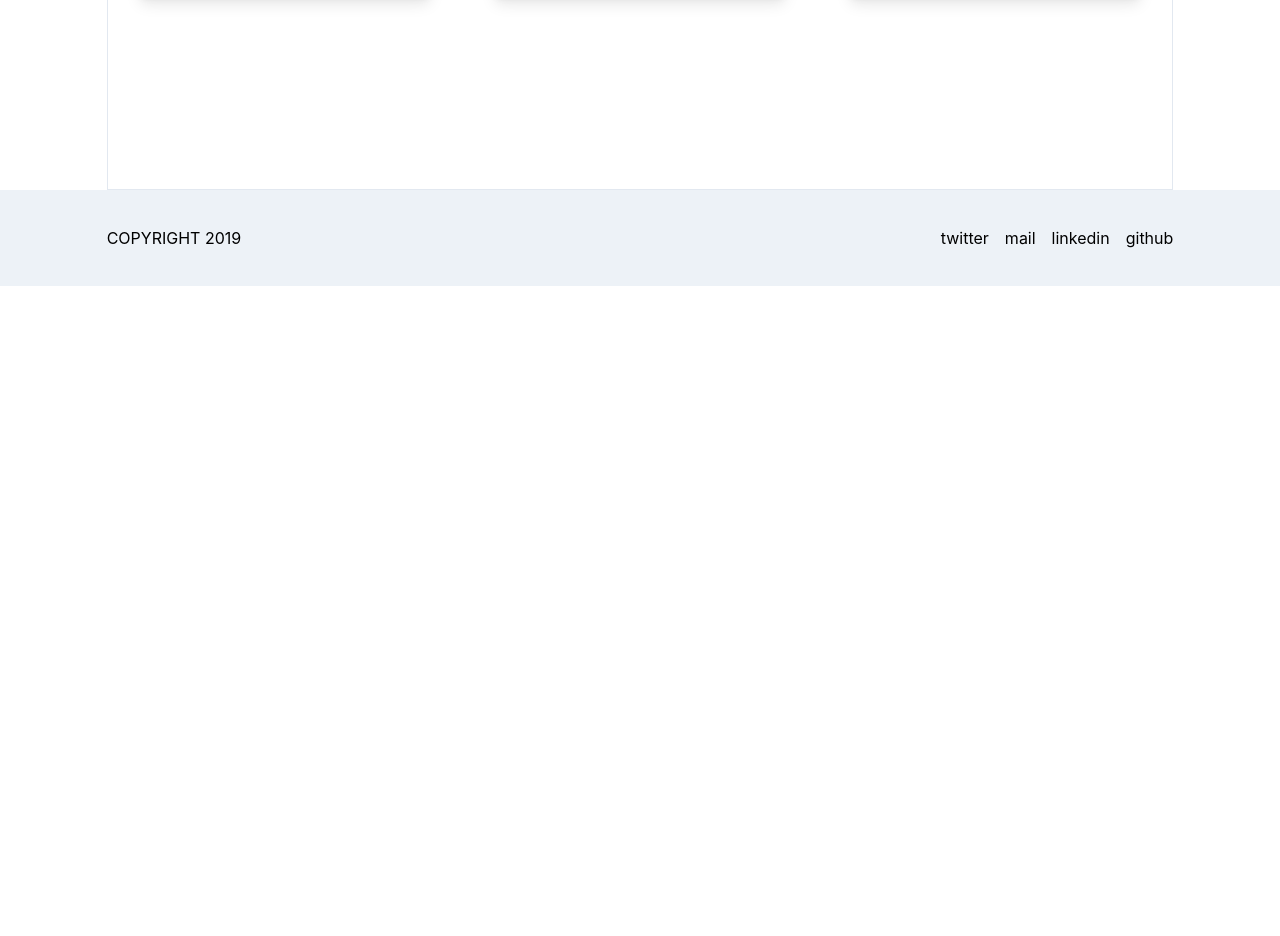
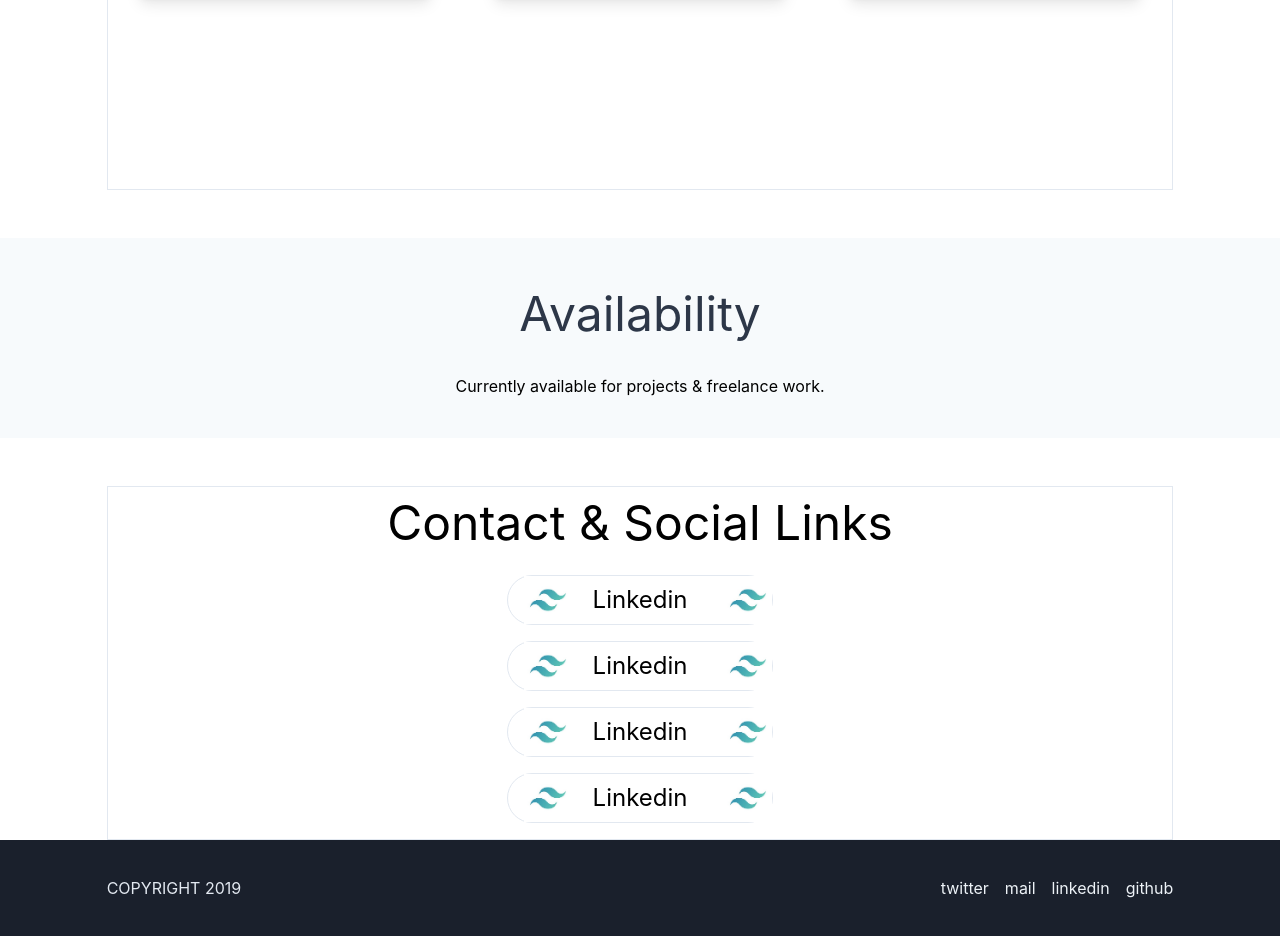
Before and after one commit to luke-joseph/portfolio, a website: page public/index.html in a window 1280 px wide. Shown: the part 1551-2487 px from the top of the page. Before the commit the page ends 1837 px from the top, so only its background shows below. Drawn offline with Linux system fonts and the light colour scheme.

Commit message:
added contact social section stub

```diff
--- a/public/index.html
+++ b/public/index.html
@@ -67,7 +67,7 @@
     </div>
 
     <div id="projects" class="flex flex-col w-full sm:w-10/12 mx-auto border mt-12">
-      <h1 class="text-5xl mb-4">A Few Of My Projects</h1>
+      <h1 class="text-5xl mb-4 text-center">A Few Of My Projects</h1>
       <div id="projects-container" class="flex flex-wrap w-full mb-48">
         <div class="sm:w-1/3 flex flex-col">
           <div class="flex flex-col w-10/12 h-full mx-auto border shadow-lg hover:shadow-none rounded-b-lg">
@@ -126,16 +126,47 @@
       </div>
     </div>
 
+    <div id="Availability" class="flex flex-col w-full mt-12 bg-gray-100 py-10">
+      <div class="w-11/12 lg:w-10/12 xl:w-6/7 mx-auto">
+        <h1 class="text-5xl mb-6 text-center text-gray-800">Availability</h1>
+          <p class="text-center">Currently available for projects & freelance work.</p>
+      </div>
+    </div>
+
+    <div id="contacts-social" class="flex flex-col w-full sm:w-10/12 mx-auto border mt-12">
+      <h1 class="text-5xl mb-4 text-center">Contact & Social Links</h1>
+        <div class="flex items-center border rounded-full w-1/4 mx-auto mb-4 justify-between">
+          <img src="/img/tailwindcss-logo.jpg" alt="" class="ml-4 w-12 h-12 object-contain">
+          <p class="text-2xl">Linkedin</p>
+          <img src="/img/tailwindcss-logo.jpg" alt="" class="ml-4 w-12 h-12 object-contain">
+        </div>
+        <div class="flex items-center border rounded-full w-1/4 mx-auto mb-4 justify-between">
+          <img src="/img/tailwindcss-logo.jpg" alt="" class="ml-4 w-12 h-12 object-contain">
+          <p class="text-2xl">Linkedin</p>
+          <img src="/img/tailwindcss-logo.jpg" alt="" class="ml-4 w-12 h-12 object-contain">
+        </div>
+        <div class="flex items-center border rounded-full w-1/4 mx-auto mb-4 justify-between">
+          <img src="/img/tailwindcss-logo.jpg" alt="" class="ml-4 w-12 h-12 object-contain">
+          <p class="text-2xl">Linkedin</p>
+          <img src="/img/tailwindcss-logo.jpg" alt="" class="ml-4 w-12 h-12 object-contain">
+        </div>
+        <div class="flex items-center border rounded-full w-1/4 mx-auto mb-4 justify-between">
+          <img src="/img/tailwindcss-logo.jpg" alt="" class="ml-4 w-12 h-12 object-contain">
+          <p class="text-2xl">Linkedin</p>
+          <img src="/img/tailwindcss-logo.jpg" alt="" class="ml-4 w-12 h-12 object-contain">
+        </div>
+    </div>
+
   </div>
 
-  <div class="flex w-full nav h-24 bg-gray-200 justify-between">
+  <div class="flex w-full nav h-24 bg-gray-900 justify-between">
     <div class="flex w-10/12 xl:w-6/7 mx-auto justify-between my-auto items-center">
-      <div class="uppercase">copyright 2019</div>
+      <div class="uppercase text-gray-300">copyright 2019</div>
       <ul class="flex">
-        <li class="ml-4 hover:text-blue-500 cursor-pointer"><a href="#">twitter</a></li>
-        <li class="ml-4 hover:text-blue-500 cursor-pointer"><a href="#">mail</a></li>
-        <li class="ml-4 hover:text-blue-500 cursor-pointer"><a href="#">linkedin</a></li>
-        <li class="ml-4 hover:text-blue-500 cursor-pointer"><a href="#">github</a></li>
+        <li class="ml-4 hover:text-blue-500 cursor-pointer text-gray-200"><a href="#">twitter</a></li>
+        <li class="ml-4 hover:text-blue-500 cursor-pointer text-gray-200"><a href="#">mail</a></li>
+        <li class="ml-4 hover:text-blue-500 cursor-pointer text-gray-200"><a href="#">linkedin</a></li>
+        <li class="ml-4 hover:text-blue-500 cursor-pointer text-gray-200"><a href="#">github</a></li>
       </ul>
     </div>
   </div>
```
